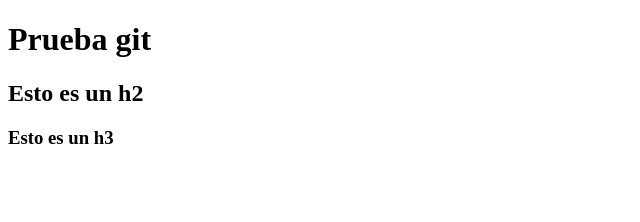
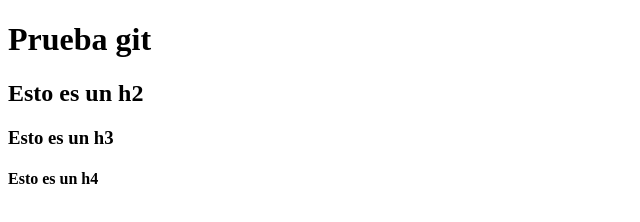
Before and after one commit to FDresco/prueba-git, a plain HTML site: page index.html in a window 1280 px wide. Shown: the whole page, without its empty margins (0-640 px from the left). Drawn offline with Linux system fonts and the light colour scheme.

Commit message:
agregue h4

```diff
--- a/index.html
+++ b/index.html
@@ -14,5 +14,7 @@
 
     <h3>Esto es un h3</h3>
 
+    <h4>Esto es un h4</h4>
+
 </body>
 </html>
```
